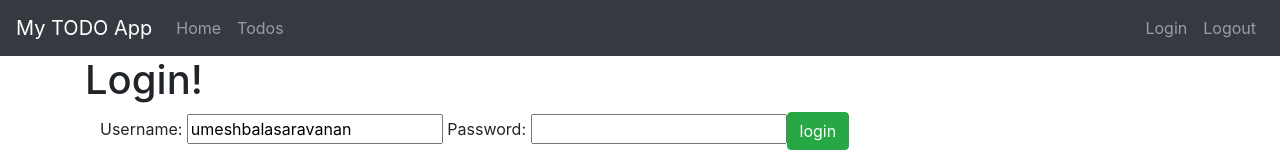
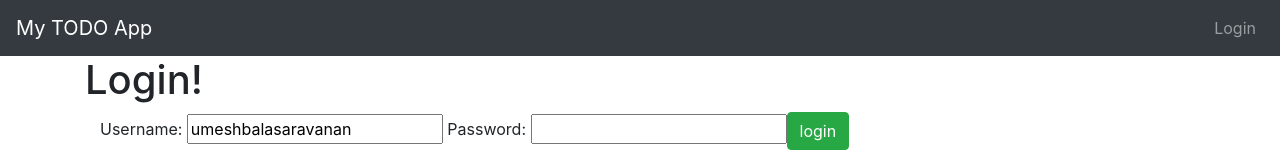
Before and after one commit to umeshbalasaravanan/Todo, an Angular app: page / in a window 1280 px wide. Shown: the top 160 px of the page. Built offline with nearby package versions, Linux system fonts and the light colour scheme.

Commit message:
displaying options in the menu based on user login

```diff
--- a/src/app/login/login.component.ts
+++ b/src/app/login/login.component.ts
@@ -14,14 +14,14 @@ export class LoginComponent implements OnInit {
   invalidLogin = false
 
   constructor(private router: Router,
-    private hardcodedauthenticationservice: HardcodedAuthenticationService) { }
+    public hardcodedauthenticationservice: HardcodedAuthenticationService) { }
 
   ngOnInit(): void {
   }
 
   handleLogin() {
-    // console.log("username: " + this.username)
-    // console.log("password: " + this.password)
+    console.info("username: " + this.username)
+    console.log("password: " + this.password)
     if (this.hardcodedauthenticationservice.authenticationService(this.username, this.password)) {
       this.invalidLogin = false
       this.router.navigate(["welcome", this.username])
--- a/src/app/menu/menu.component.html
+++ b/src/app/menu/menu.component.html
@@ -4,13 +4,13 @@
             My TODO App</a></div>
 
         <ul class="navbar-nav">
-            <li><a routerLink="/welcome/umeshbalasaravanan" class="nav-link">Home</a></li>
-            <li><a routerLink="/todos" class="nav-link">Todos</a></li>
+            <li><a *ngIf="this.hardcodedAuthenticationService.isLoggedIn()" class="nav-link">Home</a></li>
+            <li><a *ngIf="this.hardcodedAuthenticationService.isLoggedIn()" class="nav-link">Todos</a></li>
         </ul>
 
         <ul class="navbar-nav navbar-collapse justify-content-end">
-                <li><a routerLink="/login" class="nav-link">Login</a></li>
-                <li><a routerLink="/logout" class="nav-link">Logout</a></li>
+                <li><a *ngIf="!this.hardcodedAuthenticationService.isLoggedIn()" class="nav-link">Login</a></li>
+                <li><a *ngIf="this.hardcodedAuthenticationService.isLoggedIn()" class="nav-link">Logout</a></li>
         </ul>
     </nav>
 </header>
--- a/src/app/services/hardcoded-authentication.service.ts
+++ b/src/app/services/hardcoded-authentication.service.ts
@@ -7,19 +7,18 @@ export class HardcodedAuthenticationService {
 
   constructor() { }
 
-  authenticationService(username: string, passsword: string): boolean{
-    console.log("Before login: " + this.isLoggedIn());
-    if(username === "umeshbalasaravanan" && passsword === "dummy"){
-      sessionStorage.setItem('authenticationUser', username);
-      console.log("After login: " + this.isLoggedIn());
-       return true;
-    }else{
-      return false;
+  authenticationService(username: string, passsword: string): boolean {
+    console.log("Before login: " + this.isLoggedIn())
+    if (username === "umeshbalasaravanan" && passsword === "dummy") {
+         sessionStorage.setItem('authenticationUser', username)
+         console.log("After login: " + this.isLoggedIn())
+         return true;
     }
+    return false;
   }
 
-  isLoggedIn(){
-     let user = sessionStorage.getItem('authenticationUser');
-      return !(user === null)
+  isLoggedIn() {
+    let user = sessionStorage.getItem('authenticationUser')
+    return !(user === null)
   }
 }
```
Also changed, not shown: src/app/menu/menu.component.ts (+6 -1 lines).
